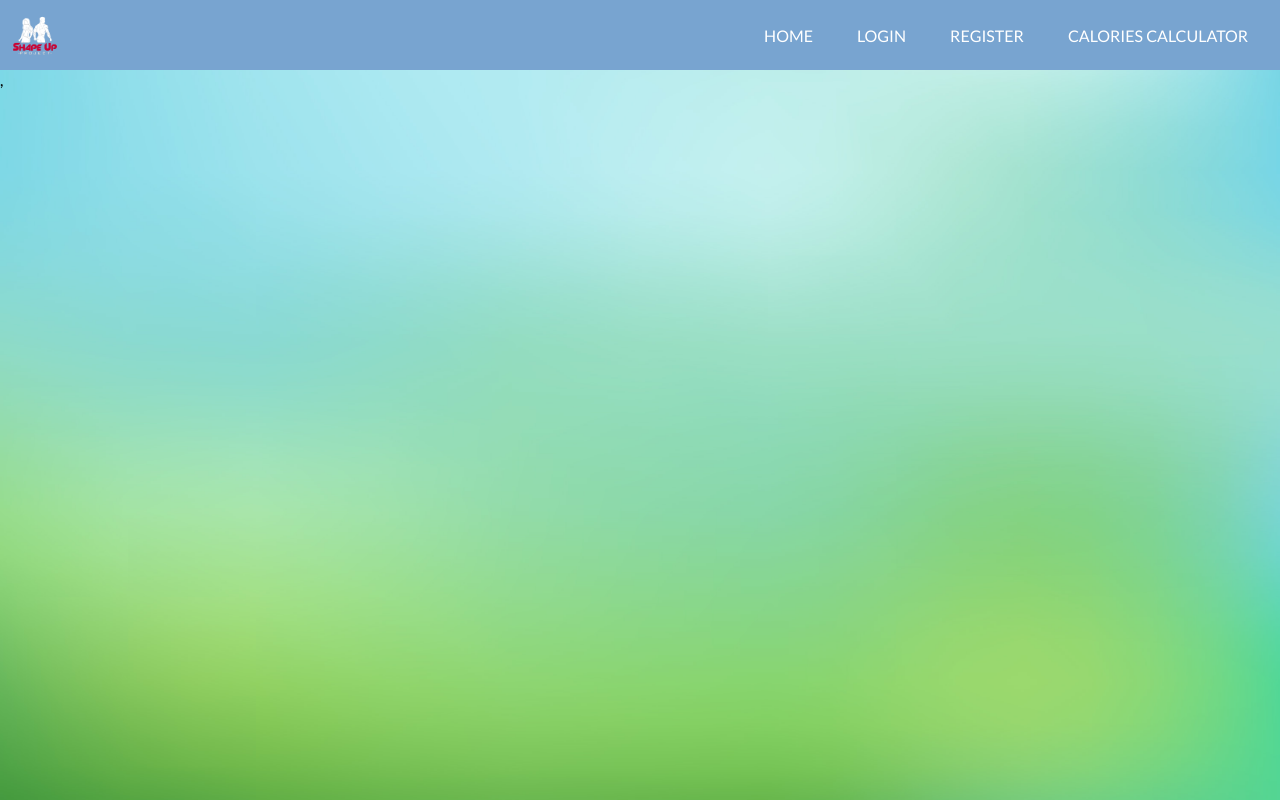
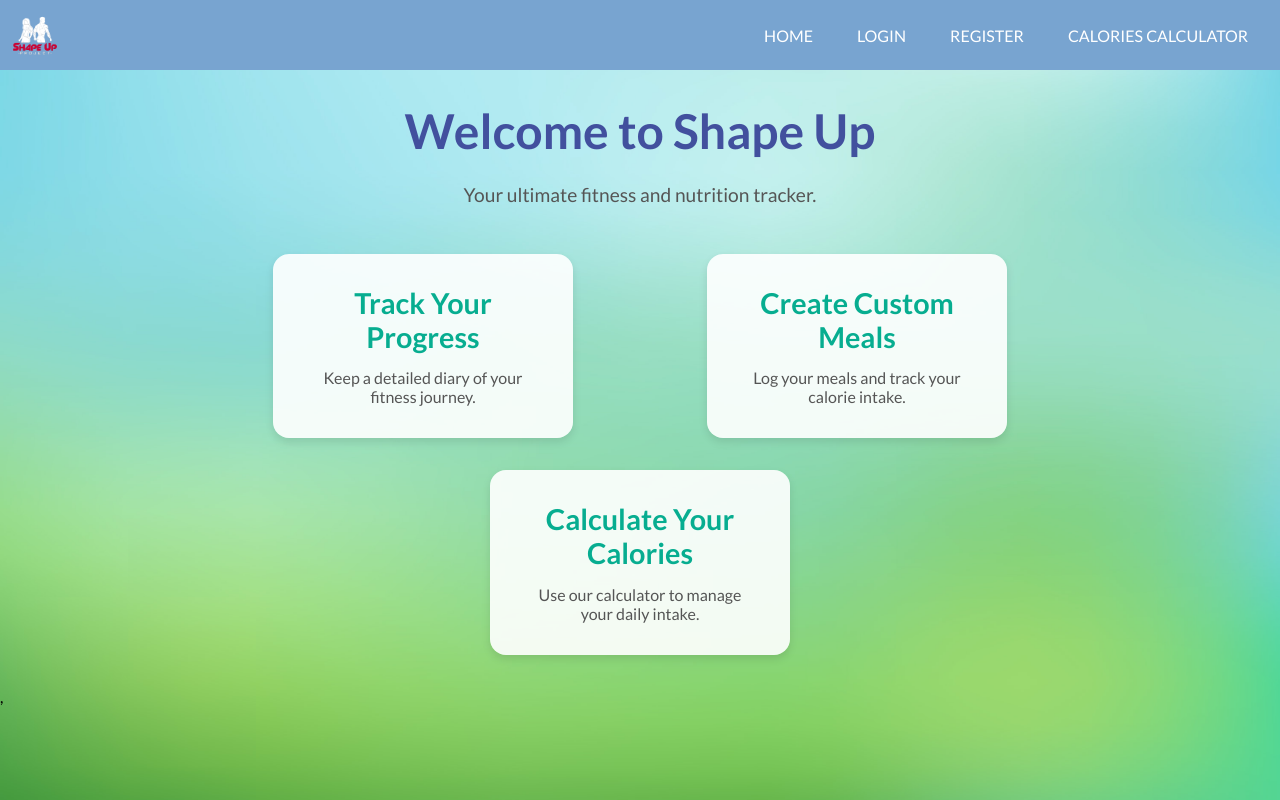
Before and after one commit to todormladenov/Food-diary, a React (Vite) app: page / in a window 1280 px wide. Built offline with nearby package versions, Linux system fonts and the light colour scheme.

Commit message:
Add Home component

```diff
--- a/src/App.jsx
+++ b/src/App.jsx
@@ -9,6 +9,7 @@ import { Routes, Route } from 'react-router-dom';
 import { AuthContextProvider } from './contexts/AuthContext';
 import Snackbar from './components/snackbar/Snackbar';
 import { SnackbarProvider } from './contexts/SnackbarContext';
+import Home from './components/home/Home';
 
 function App() {
 
@@ -22,6 +23,7 @@ function App() {
 
           <div className="wrapper">
             <Routes>
+              <Route path='/' element={<Home />} />
               <Route path='/auth/login' element={<Login />} />
               <Route path='/auth/register' element={<Register />} />
               <Route path='/diary/:diaryDate' element={<DiarySection />} />
--- /dev/null
+++ b/src/components/home/Home.css
@@ -0,0 +1,51 @@
+.home-section{
+    padding: 2em;
+}
+
+.hero {
+    text-align: center;
+    margin-bottom: 3em;
+}
+
+.hero h1 {
+    font-size: 3em;
+    color: #42509e;
+    margin-bottom: 0.5em;
+}
+
+.hero p {
+    font-size: 1.2em;
+    color: #555;
+}
+
+.content {
+    display: flex;
+    justify-content: space-around;
+    flex-wrap: wrap;
+    gap: 2em;
+}
+
+.card {
+    background: rgba(255, 255, 255, 0.9);
+    border-radius: 1em;
+    padding: 2em;
+    width: 300px;
+    text-align: center;
+    box-shadow: 0 4px 8px rgba(0, 0, 0, 0.1);
+    transition: transform 0.3s;
+}
+
+.card:hover {
+    transform: scale(1.05);
+}
+
+.card h2 {
+    font-size: 1.8em;
+    color: #07ad90;
+    margin-bottom: 0.5em;
+}
+
+.card p {
+    font-size: 1em;
+    color: #555;
+}
--- /dev/null
+++ b/src/components/home/Home.jsx
@@ -0,0 +1,26 @@
+import './Home.css'
+
+export default function Home() {
+    return (
+        <div className='home-section'>
+            <section className="hero">
+                <h1>Welcome to Shape Up</h1>
+                <p>Your ultimate fitness and nutrition tracker.</p>
+            </section>
+            <section className="content">
+                <div className="card">
+                    <h2>Track Your Progress</h2>
+                    <p>Keep a detailed diary of your fitness journey.</p>
+                </div>
+                <div className="card">
+                    <h2>Create Custom Meals</h2>
+                    <p>Log your meals and track your calorie intake.</p>
+                </div>
+                <div className="card">
+                    <h2>Calculate Your Calories</h2>
+                    <p>Use our calculator to manage your daily intake.</p>
+                </div>
+            </section>
+        </div>
+    );
+}
```
